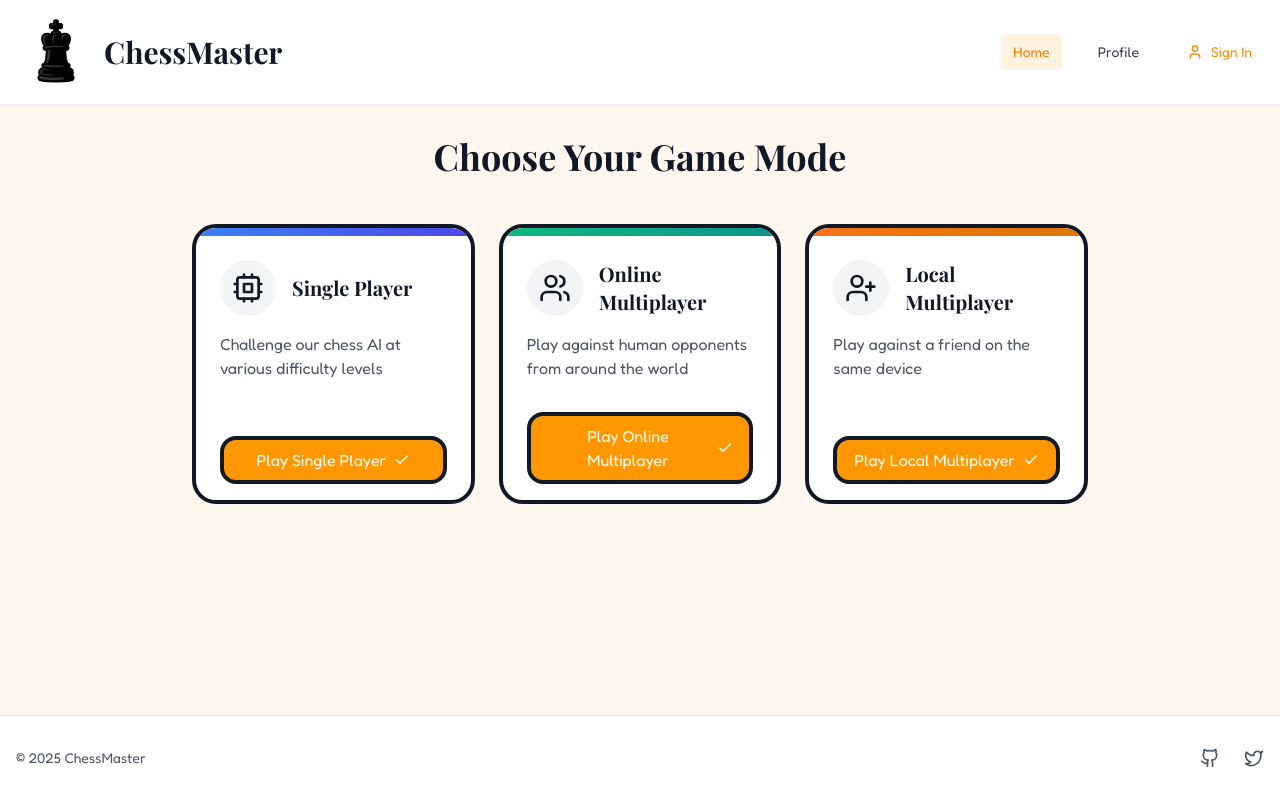
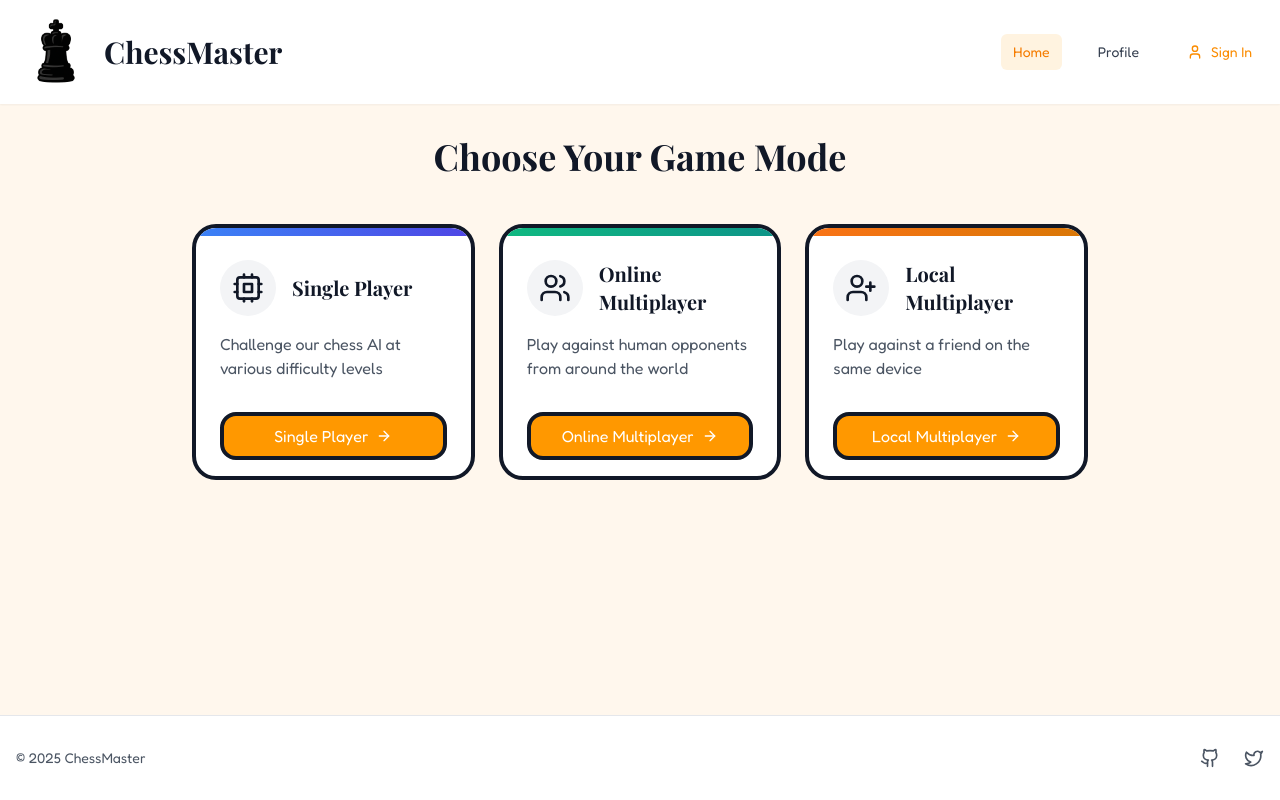
Before and after one commit to KN0987/ChessMaster, a React (Vite) app in the folder client/: page / in a window 1280 px wide. Built offline with nearby package versions, Linux system fonts and the light colour scheme.

Commit message:
Fixed tsconfig error and arrow right button

```diff
--- a/client/src/pages/Play.tsx
+++ b/client/src/pages/Play.tsx
@@ -1,7 +1,8 @@
 import { Link } from 'react-router-dom';
-import { Cpu, Users, Clock, Check as ChessKing, UserPlus } from 'lucide-react';
+import { Cpu, Users, Clock, UserPlus } from 'lucide-react';
 import { Card, CardBody } from '../components/ui/Card';
 import Button from '../components/ui/Button';
+import { ArrowRight } from 'lucide-react';
 
 const Play = () => {
   // Game modes
@@ -89,8 +90,8 @@ const Play = () => {
                   <p className="text-gray-600 dark:text-gray-300 mb-6 flex-grow">
                     {mode.description}
                   </p>
-                  <Button fullWidth rightIcon={<ChessKing className="w-4 h-4" />}>
-                    Play {mode.title}
+                  <Button fullWidth rightIcon={<ArrowRight className='w-4 h-4'/>}>
+                    {mode.title}
                   </Button>
                 </CardBody>
               </Card>
```
